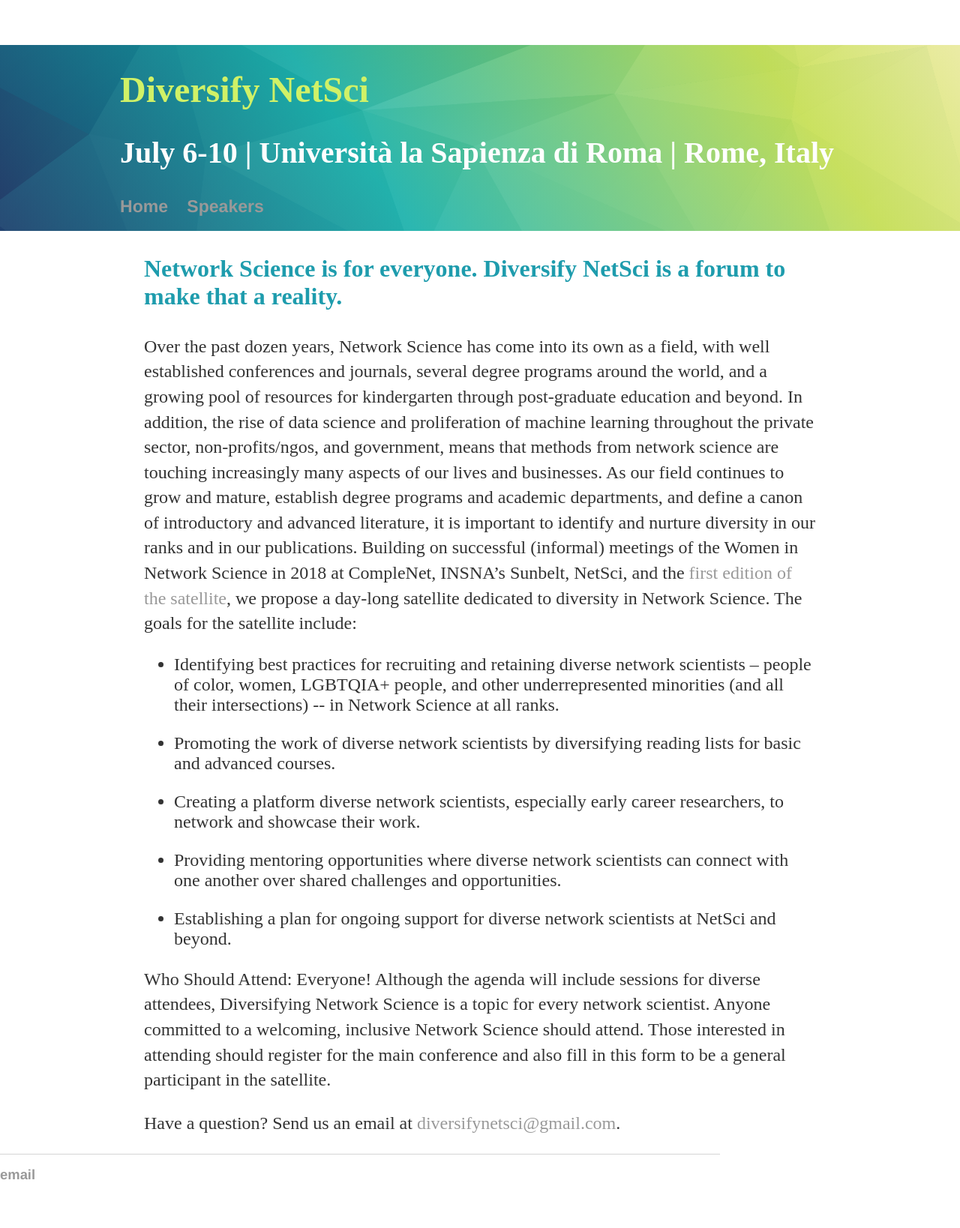
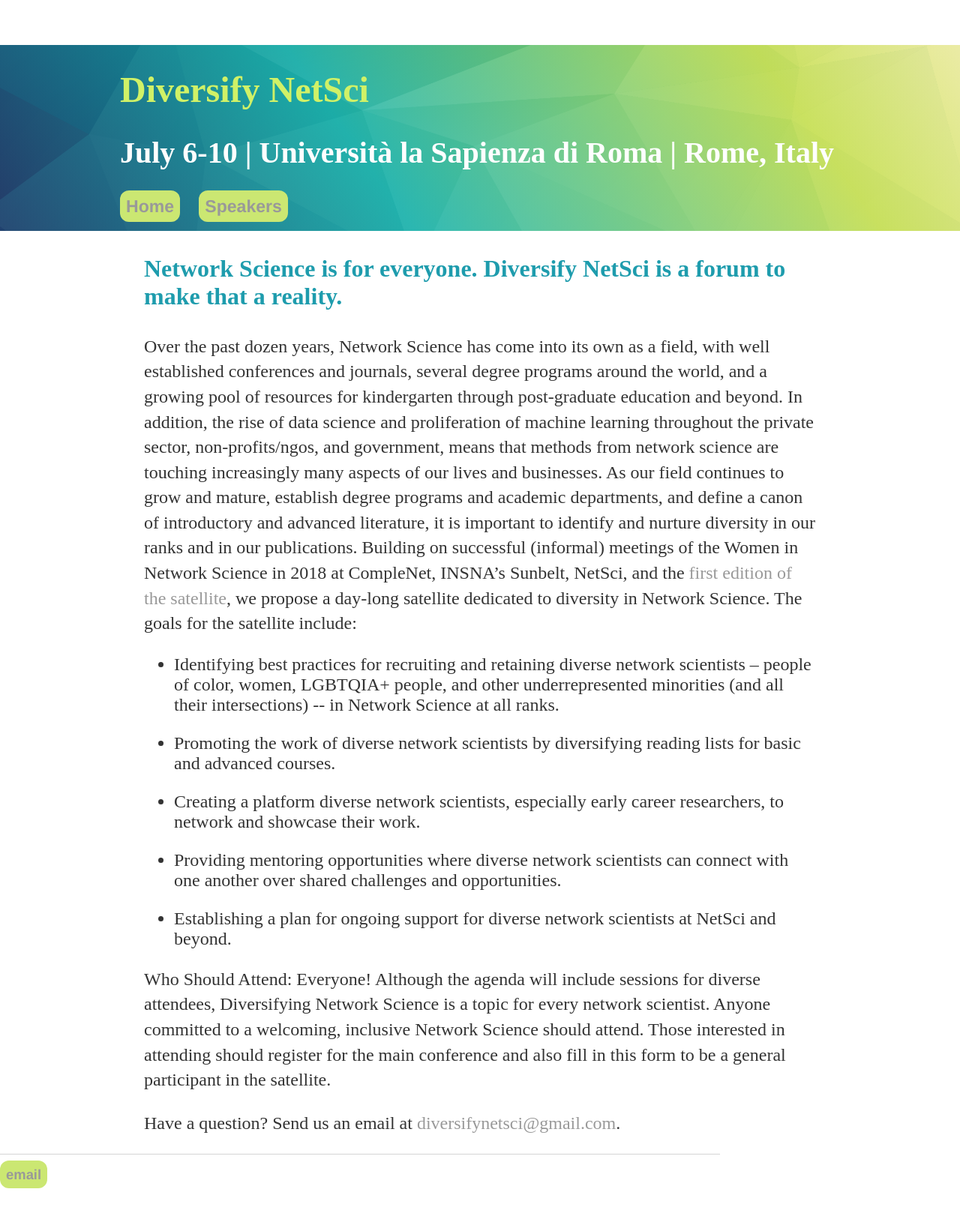
Before and after one commit to diversify-netsci/diversify-netsci.github.io, a Jekyll site: the page built from index.html, in a window 1280 px wide. Shown: the whole page at 75% size. Built offline with Jekyll 4.4.1, drawn with Linux system fonts in a browser that asks for light colours.

Commit message:
Update main.css

```diff
--- a/css/main.css
+++ b/css/main.css
@@ -15,6 +15,10 @@
     display: inline;
     margin-right: 20px;
     font-size: 1.2em;
+    background-color: #cbe772;
+    border-radius: 12px;
+    padding: 8px;
+    color: #045763;
 }
 li {
     font-size: 1.5em;
```
